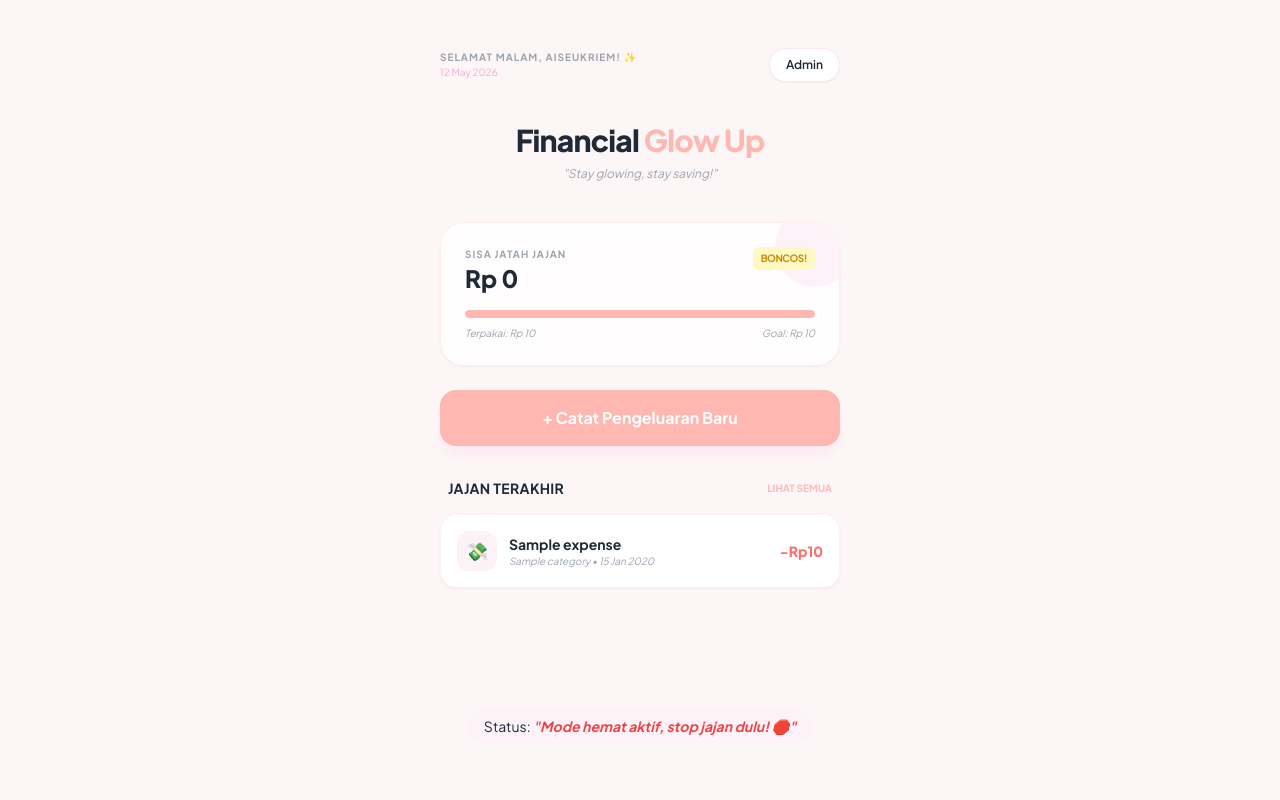
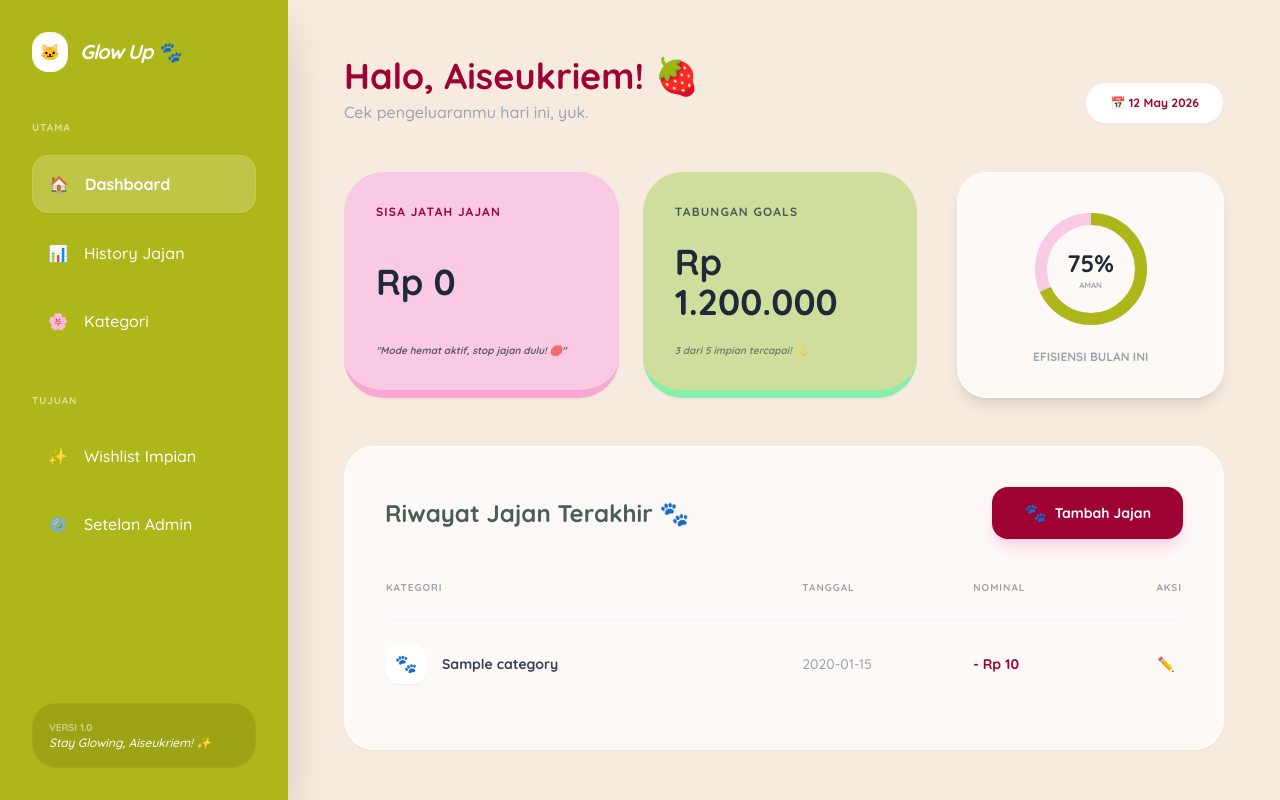
Before and after one commit to elshadellista/expense-lite, a Laravel app: page / in a window 1280 px wide. Run offline with Laravel 12, Linux system fonts and the light colour scheme; tables that the repository leaves empty hold one stand-in row (values such as "Sample post"); some libraries are stand-ins or nearby versions.

Commit message:
feat: perbaikan UI dashboard, modal tambah jajan, dan fix error database name field

```diff
--- a/app/Models/Category.php
+++ b/app/Models/Category.php
@@ -2,9 +2,17 @@
 
 namespace App\Models;
 
+use App\Models\Expense;
+use Illuminate\Database\Eloquent\Factories\HasFactory;
 use Illuminate\Database\Eloquent\Model;
 
 class Category extends Model
 {
-  protected $fillable = ['name'];  //
+    use HasFactory;
+    protected $fillable = ['name', 'target_amount', 'icon'];
+    public function expenses()
+    {
+        return $this->hasMany(Expense::class);
+    }
+
 }
--- /dev/null
+++ b/app/Models/Goal.php
@@ -0,0 +1,10 @@
+<?php
+
+namespace App\Models;
+
+use Illuminate\Database\Eloquent\Model;
+
+class Goal extends Model
+{
+    //
+}
--- a/resources/views/welcome.blade.php
+++ b/resources/views/welcome.blade.php
@@ -3,112 +3,200 @@
 <head>
     <meta charset="UTF-8">
     <meta name="viewport" content="width=device-width, initial-scale=1.0">
-    <title>Financial Glow Up ✨</title>
+    <title>Financial Glow Up 🐾</title>
     <script src="https://cdn.tailwindcss.com"></script>
-    <link href="https://fonts.googleapis.com/css2?family=Plus+Jakarta+Sans:wght@400;600;700;800&display=swap" rel="stylesheet">
+    <link href="https://fonts.googleapis.com/css2?family=Quicksand:wght@500;600;700&display=swap" rel="stylesheet">
     <style>
-        body {
-            font-family: 'Plus Jakarta Sans', sans-serif;
+        body { font-family: 'Quicksand', sans-serif; }
+        .sidebar-gradient { background: #AEB719; } /* Olive dari Palette */
+        .bg-antique { background-color: #F7EBDF; } /* Antique White dari Palette */
+        .text-raspberry { color: #9E0232; } /* Pink Raspberry dari Palette */
+        .glass-card { background: rgba(255, 255, 255, 0.7); backdrop-filter: blur(10px); border-radius: 30px; border: 1px solid rgba(255, 255, 255, 0.5); }
+        button {
+        cursor: pointer !important; /* Biar pas disentuh kursor berubah jadi tangan */
+        -webkit-appearance: none;
         }
-        .glass-card {
-            background: rgba(255, 255, 255, 0.8);
-            backdrop-filter: blur(10px);
-            border: 1px solid rgba(255, 183, 178, 0.2);
+        .bg-raspberry {
+        background-color: #9E0232 !important;
         }
     </style>
 </head>
-<body class="bg-[#fdf6f6] text-gray-800">
-    <div class="max-w-md mx-auto min-h-screen flex flex-col p-6">
+<body class="bg-antique text-gray-800">
 
-        <header class="flex justify-between items-center py-6">
+    <div class="flex h-screen overflow-hidden">
+
+        <aside class="w-72 sidebar-gradient text-white flex flex-col p-8 shadow-2xl z-10">
+            <div class="flex items-center gap-3 mb-12">
+                <div class="bg-white p-2 rounded-2xl shadow-inner">🐱</div>
+                <h1 class="text-xl font-bold tracking-tighter italic">Glow Up 🐾</h1>
+            </div>
+
+            <nav class="flex flex-col gap-3 flex-grow">
+                <p class="text-[10px] uppercase tracking-widest font-bold opacity-60 mb-2">Utama</p>
+                <a href="#" class="bg-white/20 p-4 rounded-2xl flex items-center gap-4 shadow-sm border border-white/10 group">
+                    <span>🏠</span> <span class="font-bold">Dashboard</span>
+                </a>
+                <a href="/admin/expenses" class="p-4 rounded-2xl flex items-center gap-4 hover:bg-white/10 transition-all">
+                    <span>📊</span> <span>History Jajan</span>
+                </a>
+                <a href="/admin/categories" class="p-4 rounded-2xl flex items-center gap-4 hover:bg-white/10 transition-all">
+                    <span>🌸</span> <span>Kategori</span>
+                </a>
+
+                <p class="text-[10px] uppercase tracking-widest font-bold opacity-60 mt-8 mb-2">Tujuan</p>
+                <a href="/admin/goals" class="p-4 rounded-2xl flex items-center gap-4 hover:bg-white/10 transition-all">
+                    <span>✨</span> <span>Wishlist Impian</span>
+                </a>
+                <a href="/admin" class="p-4 rounded-2xl flex items-center gap-4 hover:bg-white/10 transition-all">
+                    <span>⚙️</span> <span>Setelan Admin</span>
+                </a>
+            </nav>
+
+            <div class="mt-auto p-4 bg-black/10 rounded-3xl border border-white/5">
+                <p class="text-[10px] font-bold opacity-50">VERSI 1.0</p>
+                <p class="text-xs italic">Stay Glowing, Aiseukriem! ✨</p>
+            </div>
+        </aside>
+
+
+        <main class="flex-1 overflow-y-auto p-10 lg:p-14">
+
+            <header class="flex justify-between items-end mb-12">
                 <div>
-        <p class="text-[10px] font-bold text-gray-400 uppercase tracking-widest">Selamat {{ $greeting }}, Aiseukriem! ✨</p>
-        <p class="text-[10px] text-pink-300 font-medium">{{ $tanggal }}</p>
+                    <h2 class="text-4xl font-bold text-raspberry">Halo, Aiseukriem! 🍓</h2>
+                    <p class="text-gray-400 font-medium mt-1">Cek pengeluaranmu hari ini, yuk.</p>
                 </div>
-        <a href="/admin" class="text-xs font-semibold bg-white px-4 py-2 rounded-full shadow-sm border border-pink-100">
-        Admin
-         </a>
+                <div class="flex gap-4 items-center">
+                    <div class="bg-white px-6 py-3 rounded-full shadow-sm flex items-center gap-3 border border-pink-100">
+                        <span class="text-xs font-bold text-raspberry">📅 {{ date('d M Y') }}</span>
+                    </div>
+                </div>
             </header>
 
-        <main class="flex-grow flex flex-col space-y-6 pt-4">
-    <div class="text-center space-y-2 pb-4">
-        <h2 class="text-3xl font-extrabold tracking-tight">Financial <span class="text-[#ffb7b2]">Glow Up</span></h2>
-        <p class="text-gray-400 text-xs italic">"Stay glowing, stay saving!"</p>
+
+            <div class="grid grid-cols-1 lg:grid-cols-3 gap-10 mb-12">
+
+                <div class="lg:col-span-2 grid grid-cols-1 md:grid-cols-2 gap-6">
+                    <div class="bg-[#F8CAE4] p-8 rounded-[40px] shadow-sm flex flex-col justify-between border-b-8 border-pink-300">
+                        <p class="text-xs font-bold text-raspberry uppercase tracking-widest">Sisa Jatah Jajan</p>
+                        <h3 class="text-4xl font-bold mt-4">Rp {{ number_format($sisa, 0, ',', '.') }}</h3>
+                        <p class="text-[10px] mt-4 font-bold italic opacity-70">
+                        "{{ $status ?? 'Stay glowing, stay saving! ✨' }}"</p>
                     </div>
 
-    <div class="glass-card p-6 rounded-3xl shadow-sm relative overflow-hidden">
-        <div class="absolute -top-4 -right-4 w-20 h-20 bg-pink-100 rounded-full opacity-50"></div>
 
-        <div class="relative z-10">
-            <div class="flex justify-between items-start mb-4">
-                <div>
-                    <p class="text-[10px] uppercase tracking-widest text-gray-400 font-bold">Sisa Jatah Jajan</p>
-                    <h3 class="text-2xl font-extrabold text-gray-800">Rp {{ number_format($sisa, 0, ',', '.') }}</h3>
-                </div>
-                <span class="bg-yellow-100 text-yellow-600 text-[10px] px-2 py-1 rounded-md font-bold uppercase tracking-tighter">
-                    {{ $sisa > 0 ? 'Hemat Ya!' : 'Boncos!' }}
-                </span>
-            </div>
-
-            <div class="space-y-2">
-                <div class="w-full bg-gray-100 rounded-full h-2 overflow-hidden">
-                    @php $persen = $budget > 0 ? ($total / $budget) * 100 : 0; @endphp
-                    <div class="bg-[#ffb7b2] h-full rounded-full transition-all duration-700" style="width: {{ min($persen, 100) }}%"></div>
-                </div>
-                <div class="flex justify-between text-[10px] text-gray-400 font-medium italic">
-                    <span>Terpakai: Rp {{ number_format($total, 0, ',', '.') }}</span>
-                    <span>Goal: Rp {{ number_format($budget, 0, ',', '.') }}</span>
-                </div>
-            </div>
+                    <div class="bg-[#CFDD9D] p-8 rounded-[40px] shadow-sm flex flex-col justify-between border-b-8 border-green-300">
+                        <p class="text-xs font-bold text-[#4a5d58] uppercase tracking-widest">Tabungan Goals</p>
+                        <h3 class="text-4xl font-bold mt-4">Rp 1.200.000</h3>
+                        <p class="text-[10px] mt-4 font-bold opacity-50 italic">3 dari 5 impian tercapai! 💫</p>
                     </div>
                 </div>
 
-    <a href="/admin/expenses/create" class="block w-full bg-[#ffb7b2] text-white font-bold py-4 rounded-2xl shadow-lg shadow-pink-100 text-center hover:scale-[1.02] active:scale-[0.98] transition-all">
-        + Catat Pengeluaran Baru
-    </a>
 
-    <div class="space-y-4 pt-2">
-        <div class="flex justify-between items-center px-2">
-            <h3 class="font-bold text-gray-800 text-sm uppercase tracking-wide">Jajan Terakhir</h3>
-            <a href="/admin/expenses" class="text-[10px] font-bold text-[#ffb7b2]">LIHAT SEMUA</a>
+                <div class="glass-card p-8 flex flex-col items-center justify-center text-center shadow-lg">
+                    <div class="relative w-32 h-32 mb-4">
+                        <svg class="w-full h-full transform -rotate-90">
+                            <circle cx="64" cy="64" r="50" stroke="#F8CAE4" stroke-width="12" fill="transparent" />
+                            <circle cx="64" cy="64" r="50" stroke="#AEB719" stroke-width="12" fill="transparent"
+                                    stroke-dasharray="314.15" stroke-dashoffset="100" />
+                        </svg>
+                        <div class="absolute inset-0 flex flex-col items-center justify-center">
+                            <span class="text-2xl font-bold">75%</span>
+                            <span class="text-[8px] font-bold text-gray-400">AMAN</span>
+                        </div>
+                    </div>
+                    <p class="text-xs font-bold text-gray-400 uppercase">Efisiensi Bulan Ini</p>
+                </div>
             </div>
 
-        <div class="space-y-3">
+
+            <div class="glass-card p-10 shadow-sm border border-white/80">
+                <div class="flex justify-between items-center mb-10">
+                    <h3 class="text-2xl font-bold text-[#4a5d58]">Riwayat Jajan Terakhir 🐾</h3>
+                        <button onclick="toggleModal()" class="bg-[#9E0232] text-white px-8 py-3 rounded-2xl font-bold text-sm shadow-lg shadow-pink-200 hover:bg-[#7a0226] transition-all cursor-pointer border-none flex items-center gap-2 min-w-[160px] justify-center">
+                        <span class="text-lg">🐾</span>
+                        <span class="text-white">Tambah Jajan</span>
+                        </button>
+                </div>
+
+                <div class="overflow-hidden">
+                    <table class="w-full text-left">
+                        <thead>
+                            <tr class="text-[10px] uppercase text-gray-400 border-b border-gray-100">
+                                <th class="pb-6 font-bold tracking-widest">Kategori</th>
+                                <th class="pb-6 font-bold tracking-widest">Tanggal</th>
+                                <th class="pb-6 font-bold tracking-widest">Nominal</th>
+                                <th class="pb-6 font-bold tracking-widest text-right">Aksi</th>
+                            </tr>
+                        </thead>
+                        <tbody class="text-sm">
                             @forelse($recentExpenses as $item)
-                <div class="bg-white p-4 rounded-2xl border border-pink-50 shadow-sm flex justify-between items-center">
-                    <div class="flex items-center gap-3">
-                        <div class="w-10 h-10 bg-pink-50 rounded-xl flex items-center justify-center text-lg">
-                            {{ $item->category->icon ?? '💸' }}
-                        </div>
-                        <div>
-                            <p class="font-bold text-sm text-gray-800">{{ $item->name ?? 'Jajan' }}</p>
-                            <p class="text-[10px] text-gray-400 italic">
-                                {{ $item->category->name ?? 'Tanpa Kategori' }} • {{ \Carbon\Carbon::parse($item->date)->format('d M Y') }}
-                            </p>
+                            <tr class="border-b border-gray-50/50 hover:bg-white/40 transition-all group">
+                                <td class="py-6 flex items-center gap-4">
+                                    <div class="w-10 h-10 bg-white rounded-xl flex items-center justify-center shadow-sm text-lg">{{ $item->category->icon ?? '🐾' }}</div>
+                                    <span class="font-bold text-gray-700">{{ $item->category->name }}</span>
+                                </td>
+                                <td class="py-6 text-gray-400 font-medium">{{ $item->date }}</td>
+                                <td class="py-6 font-bold text-raspberry">- Rp {{ number_format($item->amount, 0, ',', '.') }}</td>
+                                <td class="py-6 text-right">
+                                    <button class="w-8 h-8 rounded-lg hover:bg-raspberry hover:text-white transition-all">✏️</button>
+                                </td>
+                            </tr>
+                            @empty
+                            <tr>
+                                <td colspan="4" class="py-20 text-center text-gray-400 italic">Belum ada jajan yang dicatat hari ini... 🍓</td>
+                            </tr>
+                            @endforelse
+                        </tbody>
+                    </table>
                 </div>
             </div>
-                    <p class="font-extrabold text-sm text-red-400">-Rp{{ number_format($item->amount, 0, ',', '.') }}</p>
+
+        </main>
     </div>
-            @empty
-                <div class="text-center py-6">
-                    <p class="text-xs text-gray-400 italic">Belum ada jajan, dompet aman! ✨</p>
+
+    <div id="modalJajan" class="fixed inset-0 bg-black/50 hidden items-center justify-center z-50 p-4">
+    <div class="bg-white w-full max-w-md p-8 rounded-[40px] shadow-2xl border-4 border-[#F8CAE4]">
+        <div class="flex justify-between items-center mb-6">
+            <h2 class="text-2xl font-bold text-[#9E0232]">Catat Jajan Baru 🐾</h2>
+            <button onclick="toggleModal()" class="text-gray-400 hover:text-black text-2xl">✕</button>
         </div>
-            @endforelse
+
+        <form action="/add-expense" method="POST" class="space-y-5">
+            @csrf
+            <div>
+                <label class="block text-xs font-bold text-gray-400 mb-2 uppercase">Pilih Kategori</label>
+                <select name="category_id" class="w-full p-4 rounded-2xl border-none bg-[#F7EBDF] font-semibold text-gray-700 focus:ring-2 focus:ring-[#F8CAE4]">
+                    @foreach($categories as $cat)
+                        <option value="{{ $cat->id }}">{{ $cat->name }}</option>
+                    @endforeach
+                </select>
+            </div>
+
+            <div>
+                <label class="block text-xs font-bold text-gray-400 mb-2 uppercase">Nominal Jajan</label>
+                <input type="number" name="amount" placeholder="Contoh: 15000" required class="w-full p-4 rounded-2xl border-none bg-[#F7EBDF] font-bold focus:ring-2 focus:ring-[#F8CAE4]">
+            </div>
+
+            <div>
+                <label class="block text-xs font-bold text-gray-400 mb-2 uppercase">Catatan Kecil</label>
+                <input type="text" name="description" placeholder="Beli apa hari ini?" class="w-full p-4 rounded-2xl border-none bg-[#F7EBDF] focus:ring-2 focus:ring-[#F8CAE4]">
+            </div>
+
+            <button type="submit" class="w-full bg-[#9E0232] text-white p-5 rounded-[25px] font-bold shadow-xl shadow-pink-100 hover:scale-[1.02] transition-transform">
+                Simpan Jajan ✨
+            </button>
+        </form>
     </div>
 </div>
-</main>
 
-        <footer class="py-8 text-center">
-            <div class="inline-flex items-center gap-2 bg-pink-50 px-4 py-2 rounded-full">
-                <span class="text-sm">
-                    @if($sisa > 0)
-                        Status: <span class="font-bold text-pink-500 italic">"Masih bisa jajan kopi, Bestie! ☕"</span>
-                    @else
-                        Status: <span class="font-bold text-red-500 italic">"Mode hemat aktif, stop jajan dulu! 🛑"</span>
-                    @endif
-                </span>
-            </div>
-        </footer>
-    </div>
+<script>
+    function toggleModal() {
+        const modal = document.getElementById('modalJajan');
+        modal.classList.toggle('hidden');
+        modal.classList.toggle('flex');
+    }
+</script>
+
 </body>
 </html>
--- a/routes/web.php
+++ b/routes/web.php
@@ -1,7 +1,9 @@
 <?php
 
 use App\Models\Budget;
+use App\Models\Category;
 use App\Models\Expense;
+use Illuminate\Http\Request;
 use Illuminate\Support\Facades\Route;
 
 Route::get('/', function () {
@@ -9,15 +11,22 @@ Route::get('/', function () {
     $totalBudgetValue = $budget ? $budget->amount : 0;
     $totalExpense = Expense::sum('amount');
     $sisaBudget = $totalBudgetValue - $totalExpense;
-    $recentExpenses = Expense::with('category') // Pastikan ada with('category')
-    ->orderBy('date', 'desc')
-    ->limit(3)
-    ->get();
+    $recentExpenses = Expense::with('category')
+        ->orderBy('date', 'desc')
+        ->limit(3)
+        ->get();
+    $categories = Category::with('expenses')->get();
+    $status = $sisaBudget > 0 ? "Masih bisa jajan kopi, Bestie! ☕" : "Mode hemat aktif, stop jajan dulu! 🛑";
     $hour = date('H');
     if ($hour < 12) $greeting = 'Pagi';
     elseif ($hour < 15) $greeting = 'Siang';
     elseif ($hour < 18) $greeting = 'Sore';
     else $greeting = 'Malam';
+    $expensesByDate = Expense::whereMonth('date', date('m'))
+    ->whereYear('date', date('Y'))
+    ->get()
+    ->groupBy('date');
+    $goals = \App\Models\Goal::all();
 
     return view('welcome', [
         'sisa' => $sisaBudget,
@@ -25,6 +34,33 @@ Route::get('/', function () {
         'budget' => $totalBudgetValue,
         'recentExpenses' => $recentExpenses,
         'greeting' => $greeting,
-        'tanggal' => date('d F Y')
+        'tanggal' => date('d F Y'),
+        'categories' => $categories,
+        'expensesByDate' => $expensesByDate,
+        'goals' => $goals,
+        'status' => $status,
     ]);
 });
+
+Route::post('/add-expense', function (Request $request) {
+    Expense::create([
+        'category_id' => $request->category_id,
+        'amount' => $request->amount,
+        'date' => now(),
+        'description' => $request->description,
+    ]);
+
+    return redirect('/')->with('success', 'Jajan berhasil dicatat! 🐾');
+});
+
+Route::post('/edit-expense/{id}', function (Illuminate\Http\Request $request, $id) {
+    $expense = \App\Models\Expense::findOrFail($id);
+    $expense->update([
+        'name'        => $request->description ?? 'Jajan Rutin',
+        'category_id' => $request->category_id,
+        'amount'      => $request->amount,
+        'date'        => now(),
+        'description' => $request->description,
+    ]);
+    return redirect('/')->with('success', 'Data jajan berhasil diupdate! 🐾');
+});
```
Also changed, not shown: app/Filament/Resources/CategoryResource.php (+6 -3 lines), database/migrations/2026_05_12_163830_add_target_amount_to_categories_table.php (added), database/migrations/2026_05_12_174448_create_goals_table.php (added). Lines whose indentation alone changed are shown as unchanged.
